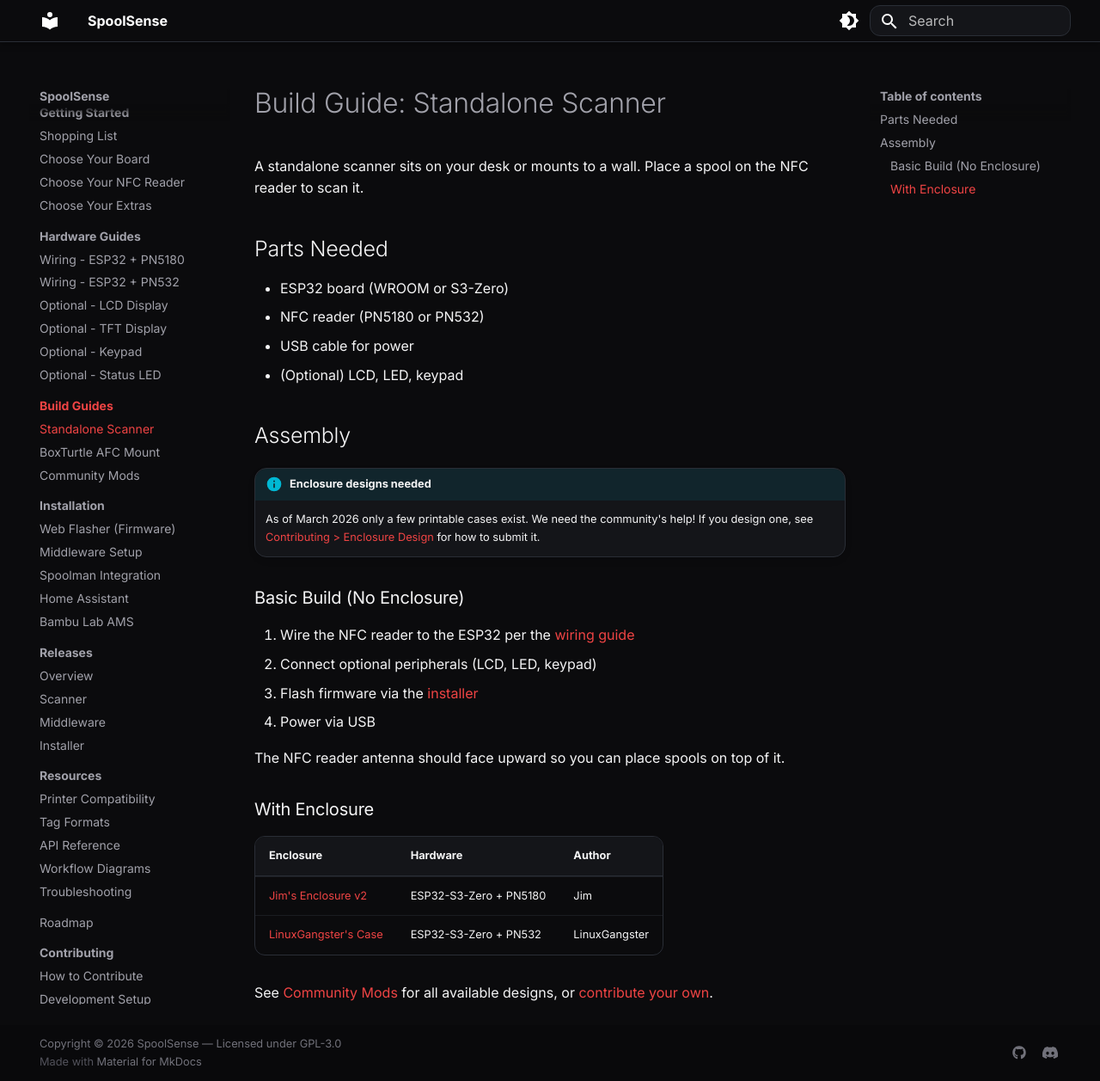
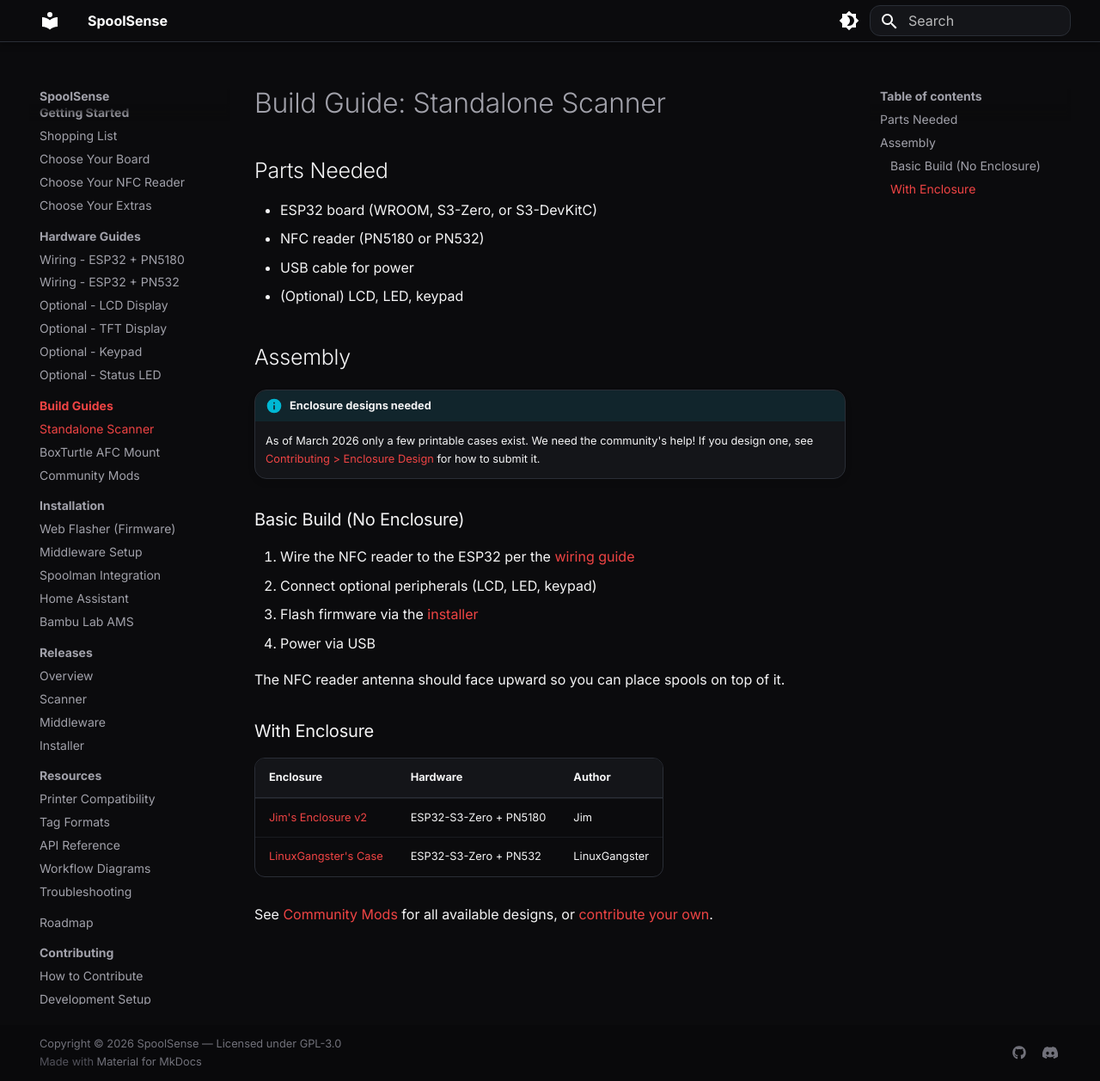
Before and after one commit to SpoolSense/spoolsense.org, an MkDocs documentation site: the page built from docs/builds/standalone.md, in a window 1280 px wide and 1257 px high. Shown: the whole window at 86% size. Built offline with MkDocs 1.6.1 and Material for MkDocs 9.7.7, drawn with Linux system fonts in a browser that asks for light colours.

Commit message:
docs: remove intro line from standalone build, add S3-DevKitC

```diff
--- a/docs/builds/standalone.md
+++ b/docs/builds/standalone.md
@@ -1,10 +1,8 @@
 # Build Guide: Standalone Scanner
-
-A standalone scanner sits on your desk or mounts to a wall. Place a spool on the NFC reader to scan it.
 
 ## Parts Needed
 
-- ESP32 board (WROOM or S3-Zero)
+- ESP32 board (WROOM, S3-Zero, or S3-DevKitC)
 - NFC reader (PN5180 or PN532)
 - USB cable for power
 - (Optional) LCD, LED, keypad
```
